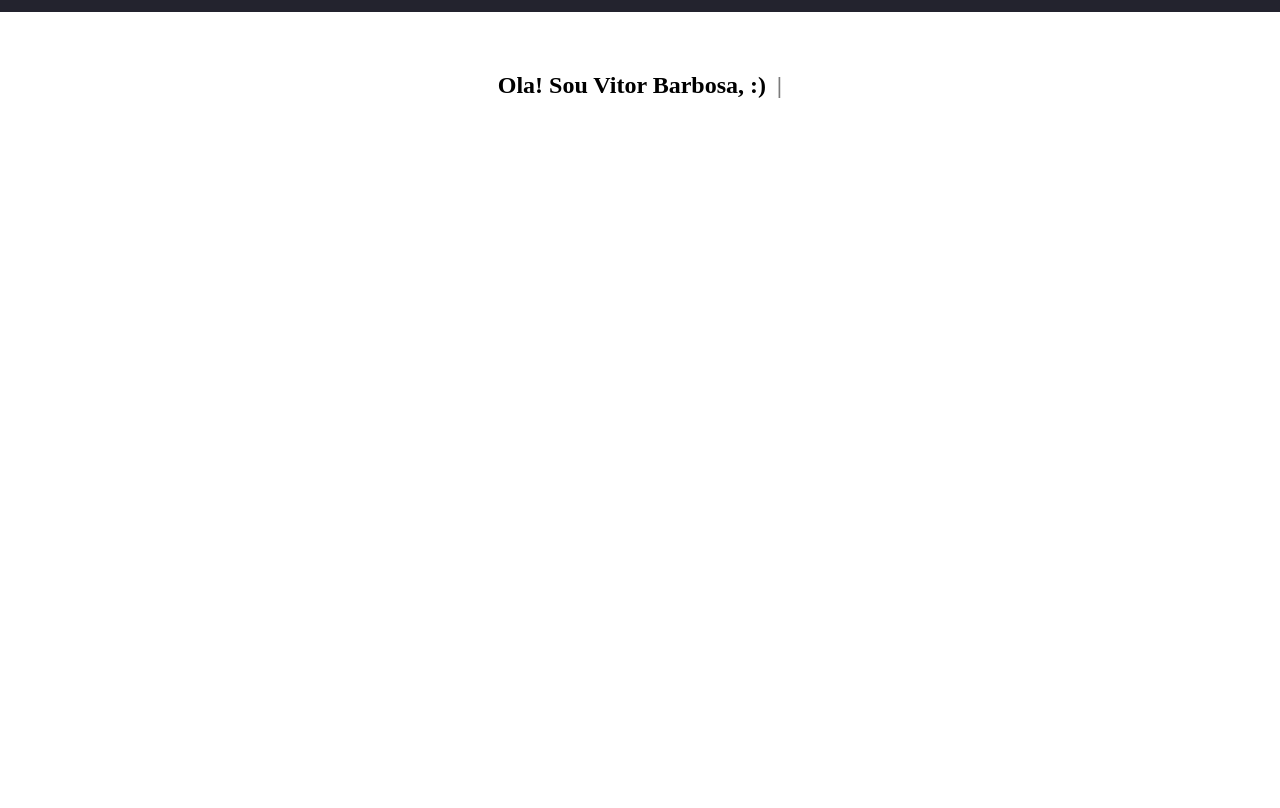
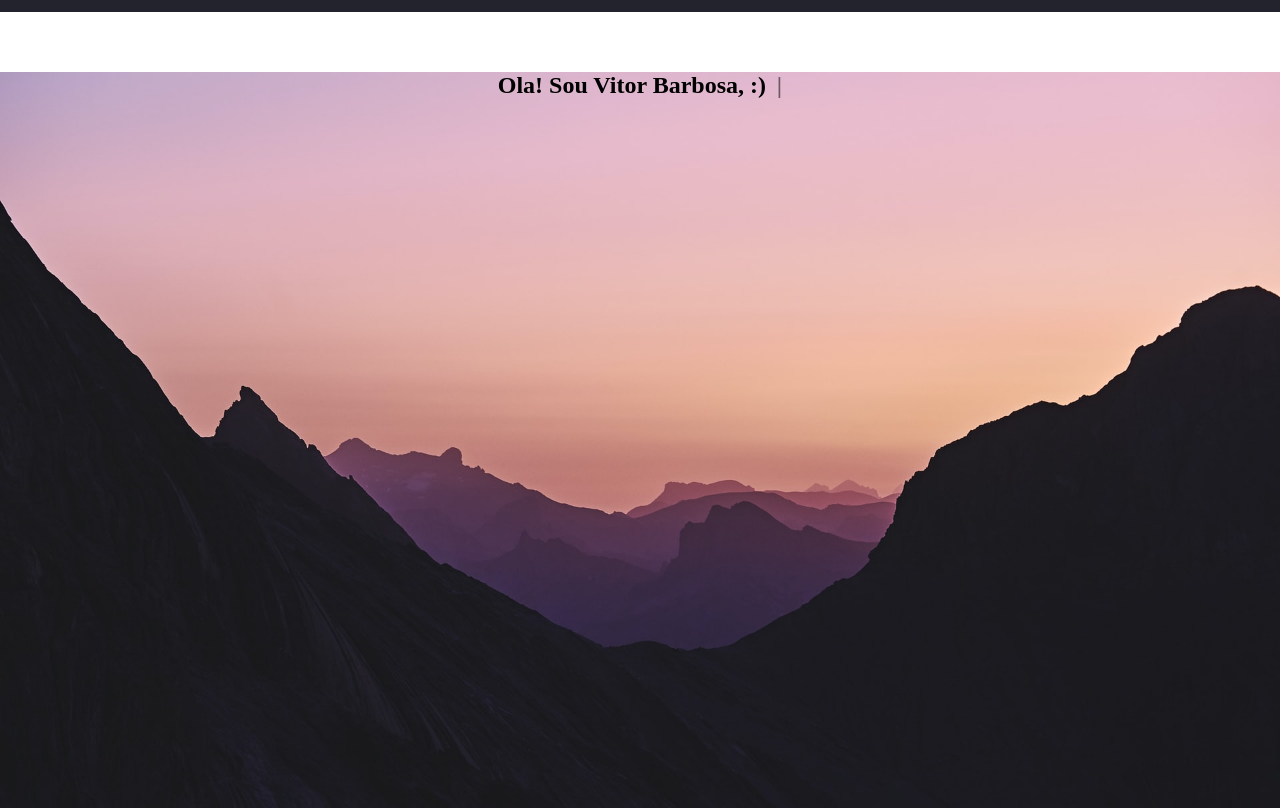
Before and after one commit to VhartzTI/vitorbarbozza.github.io, a plain HTML site: page index.html in a window 1280 px wide. Shown: the part 52-860 px from the top of the page. Drawn offline with Linux system fonts and the light colour scheme.

Commit message:
Update style.css

```diff
--- a/style.css
+++ b/style.css
@@ -31,7 +31,7 @@ nav {
 }
 
 main {
-  /*background: url("bg.jpg") no-repeat center center;*/
+  background: url("bg.jpg") no-repeat center center;
   background-size: cover;
   height: 92vh;
 }
```
